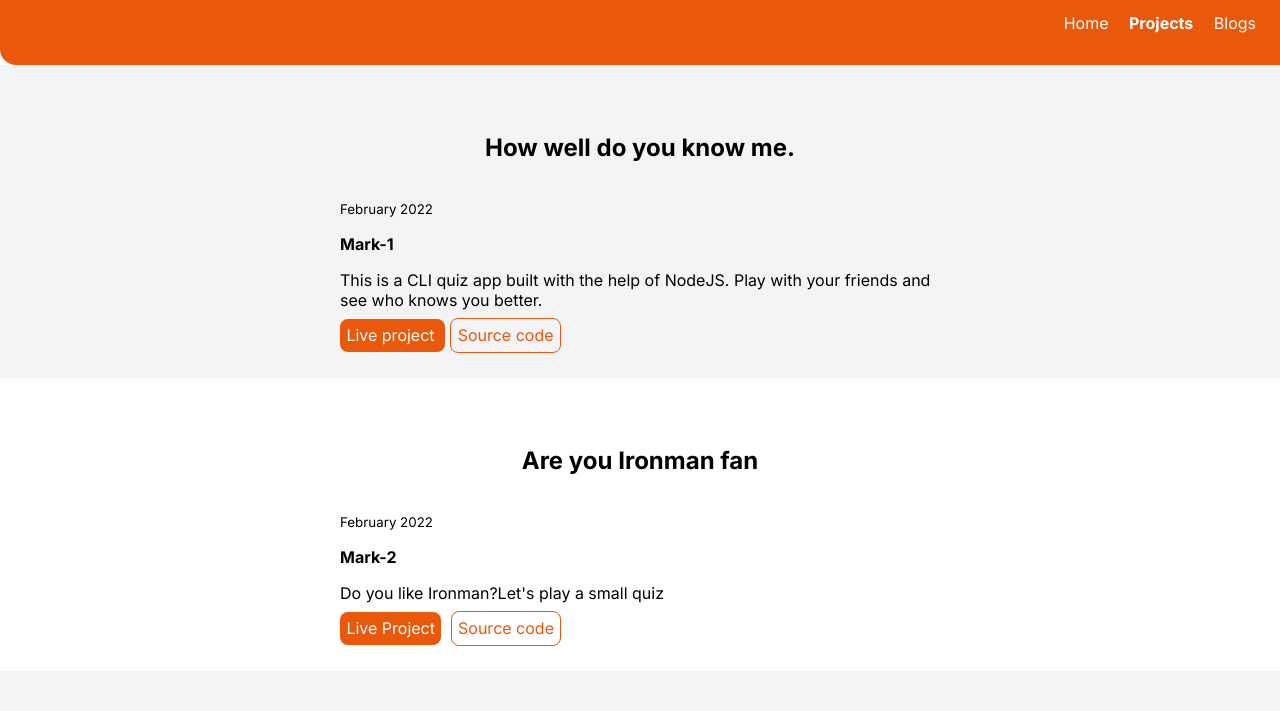
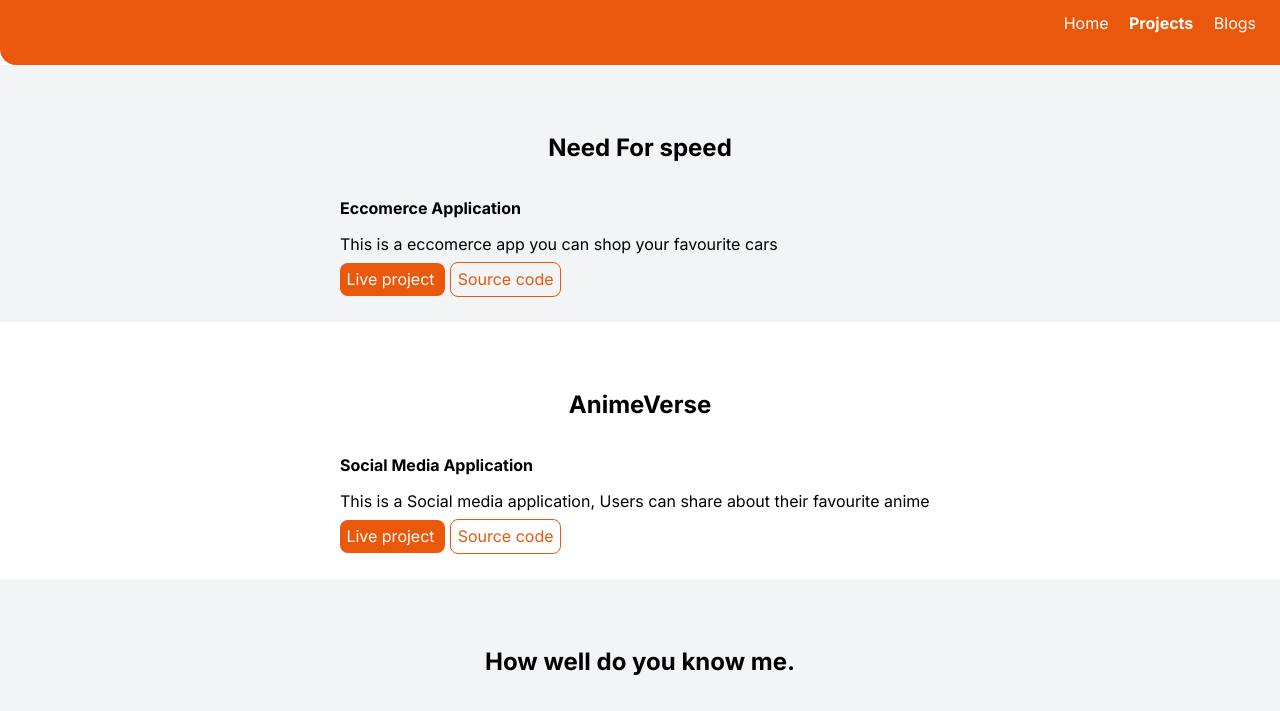
Before and after one commit to Nithin3008/Mark-3-4-5, a plain HTML site: page projects.html in a window 1280 px wide. Shown: the part 39-750 px from the top of the page. Drawn offline with Linux system fonts and the light colour scheme.

Commit message:
Update projects.html

```diff
--- a/projects.html
+++ b/projects.html
@@ -22,6 +22,46 @@
         </li>
       </ul>
     </nav>
+    <section class="section ow">
+      <div class="container containerCen">
+        <h1>Need For speed</h1>
+        <p> <strong>Eccomerce Application</strong></p>
+        <p>
+          This is a eccomerce app you can shop your favourite cars
+        </p>
+        <a
+          href="https://brilliant-mooncake-3122f2.netlify.app/"
+          class="prim-link links"
+          >Live project
+        </a>
+        <a
+          href="https://github.com/Nithin3008/ecommerce"
+          class="links sec-link"
+        >
+          Source code</a
+        >
+      </div>
+    </section>
+    <section class="section">
+      <div class="container containerCen">
+        <h1>AnimeVerse</h1>
+        <p> <strong>Social Media Application</strong></p>
+        <p>
+          This is a Social media application, Users can share about their favourite anime
+        </p>
+        <a
+          href="https://neog-socialmedia.netlify.app/"
+          class="prim-link links"
+          >Live project
+        </a>
+        <a
+          href="https://github.com/Nithin3008/social_media_proj"
+          class="links sec-link"
+        >
+          Source code</a
+        >
+      </div>
+    </section>
     <section class="section ow">
       <div class="container containerCen">
         <h1>How well do you know me.</h1>
```
